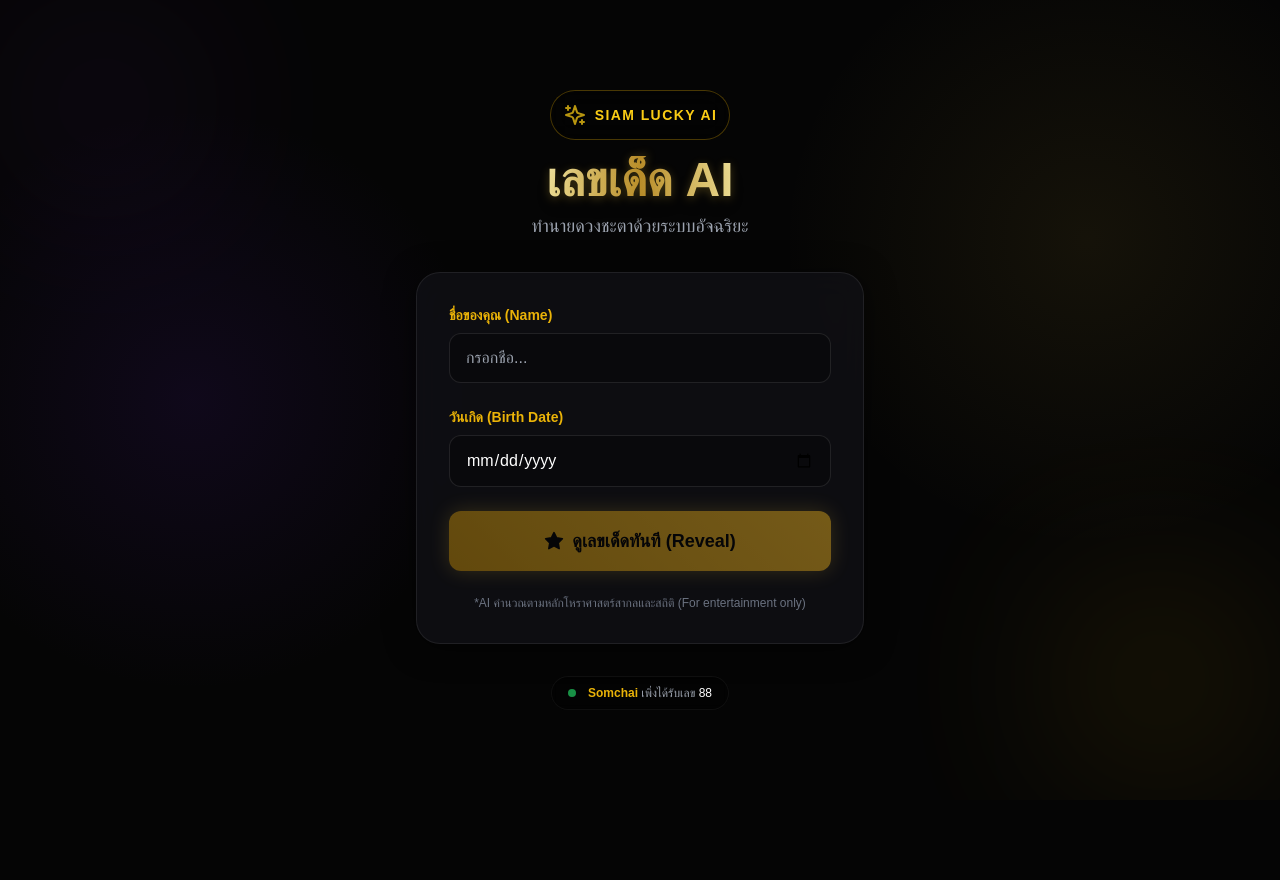
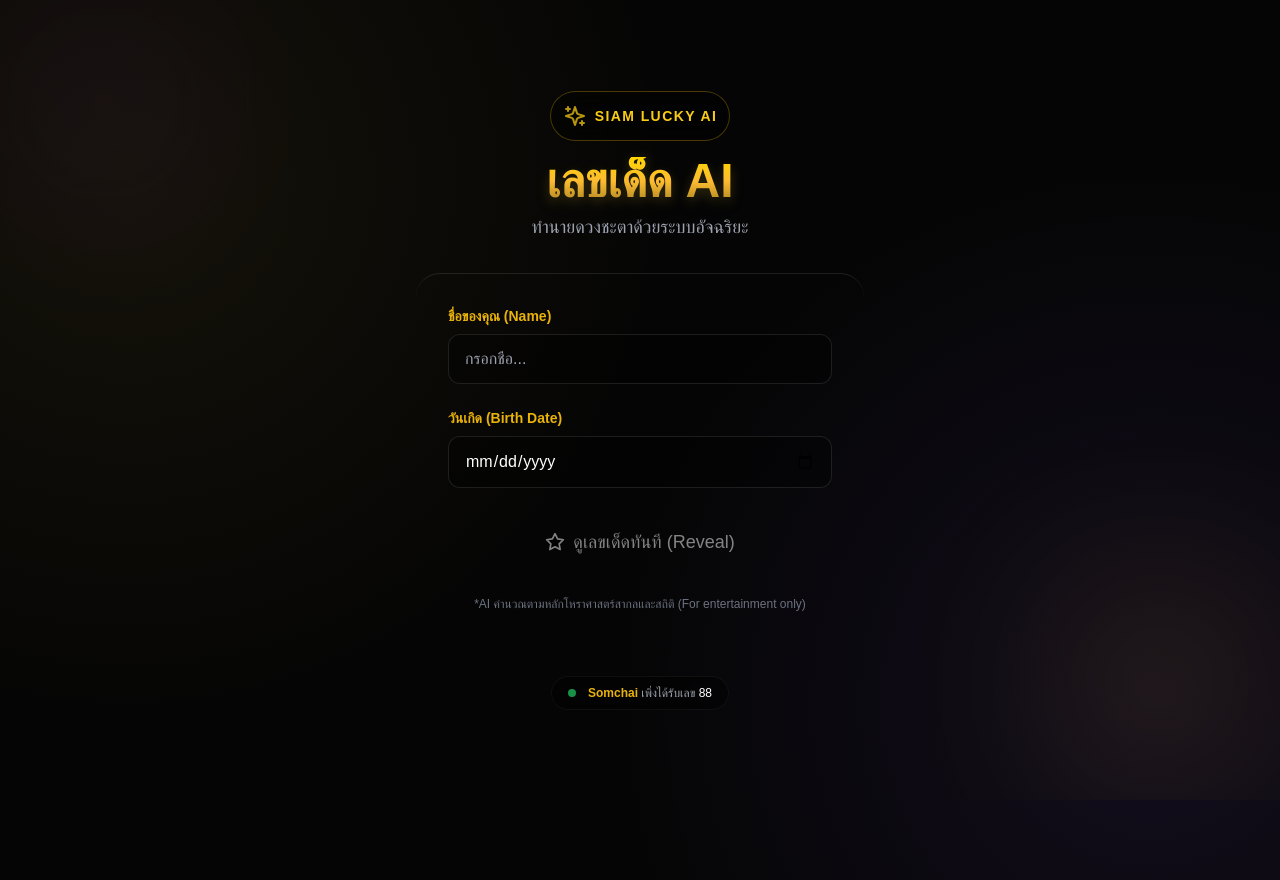
Before and after one commit to noobhac123/SiamLuckyAI, a Next.js app: page / in a window 1280 px wide. Before the commit the page ends 800 px from the top, so only its background shows below. Built offline with nearby package versions, Linux system fonts and the light colour scheme.

Commit message:
Refactor global styles and enhance button designs
Updated styles for various elements including buttons, backgrounds, and gradients. Added new variables and adjusted existing ones for improved design.

```diff
--- a/app/globals.css
+++ b/app/globals.css
@@ -5,73 +5,101 @@
 :root {
   --foreground-rgb: 255, 255, 255;
   --gold-primary: #D4AF37;
-  --gold-secondary: #FFD700;
+  --gold-shiny: #FDD835;
   --dark-bg: #050505;
+  --dark-card: #121212;
 }
 
 body {
   color: rgb(var(--foreground-rgb));
   background: var(--dark-bg);
   background-image:
-    radial-gradient(circle at 15% 50%, rgba(76, 29, 149, 0.15) 0%, transparent 25%),
-    radial-gradient(circle at 85% 30%, rgba(212, 175, 55, 0.08) 0%, transparent 25%);
+    radial-gradient(circle at 10% 20%, rgba(212, 175, 55, 0.08) 0%, transparent 40%),
+    radial-gradient(circle at 90% 80%, rgba(139, 92, 246, 0.1) 0%, transparent 40%);
   min-height: 100vh;
-  font-family: 'Sarabun', sans-serif; /* Thai Friendly Font */
+  padding-bottom: 80px; /* Space for Bottom Nav */
+  font-family: 'Sarabun', sans-serif;
+  overflow-x: hidden;
 }
 
-/* Premium Gold Text Gradient */
+/* Premium Gold Text */
+.text-gold {
+  color: var(--gold-primary);
+}
+
 .text-gold-gradient {
-  background: linear-gradient(to right, #BF953F, #FCF6BA, #B38728, #FBF5B7, #AA771C);
+  background: linear-gradient(to bottom, #FFD700, #FDB931, #9E7922);
   -webkit-background-clip: text;
   background-clip: text;
   color: transparent;
-  text-shadow: 0px 2px 10px rgba(212, 175, 55, 0.3);
+  text-shadow: 0px 4px 12px rgba(253, 216, 53, 0.2);
 }
 
-/* Ultra Glass Card */
-.glass-panel {
-  background: rgba(18, 18, 24, 0.7);
-  backdrop-filter: blur(16px);
-  -webkit-backdrop-filter: blur(16px);
+/* Glass Card */
+.glass-card {
+  background: rgba(20, 20, 25, 0.6);
+  backdrop-filter: blur(20px);
+  -webkit-backdrop-filter: blur(20px);
   border: 1px solid rgba(255, 255, 255, 0.08);
-  box-shadow: 0 4px 30px rgba(0, 0, 0, 0.5);
+  box-shadow: 0 8px 32px rgba(0, 0, 0, 0.5);
 }
 
-.glass-panel-gold {
-  border: 1px solid rgba(212, 175, 55, 0.3);
-  box-shadow: 0 0 15px rgba(212, 175, 55, 0.1);
+.glass-card-gold {
+  border: 1px solid rgba(212, 175, 55, 0.4);
+  box-shadow: 0 0 25px rgba(212, 175, 55, 0.15);
 }
 
-/* Magic Button */
-.btn-gold {
-  background: linear-gradient(45deg, #b8860b, #daa520, #ffd700);
-  background-size: 200% auto;
+/* Buttons */
+.btn-premium {
+  background: linear-gradient(135deg, #FFD700 0%, #D4AF37 100%);
   color: #000;
-  font-weight: bold;
-  transition: 0.5s;
-  box-shadow: 0 0 20px rgba(212, 175, 55, 0.4);
+  font-weight: 800;
+  text-transform: uppercase;
+  letter-spacing: 1px;
+  box-shadow: 0 4px 15px rgba(212, 175, 55, 0.4);
+  transition: all 0.3s ease;
+  position: relative;
+  overflow: hidden;
 }
 
-.btn-gold:hover {
-  background-position: right center;
-  box-shadow: 0 0 30px rgba(212, 175, 55, 0.6);
-  transform: scale(1.02);
+.btn-premium::after {
+  content: '';
+  position: absolute;
+  top: 0;
+  left: -100%;
+  width: 100%;
+  height: 100%;
+  background: linear-gradient(90deg, transparent, rgba(255,255,255,0.4), transparent);
+  transition: 0.5s;
 }
 
-/* Loading Animation */
-.spinner-gold {
-  border: 4px solid rgba(255, 255, 255, 0.1);
-  border-left-color: #D4AF37;
-  border-radius: 50%;
-  width: 40px;
-  height: 40px;
-  animation: spin 1s linear infinite;
+.btn-premium:hover::after {
+  left: 100%;
 }
 
-@keyframes spin {
-  0% { transform: rotate(0deg); }
-  100% { transform: rotate(360deg); }
+.btn-premium:active {
+  transform: scale(0.98);
 }
 
-/* Thai Font Import (You would typically add this in layout head, using system fallback for now) */
-@import url('https://fonts.googleapis.com/css2?family=Sarabun:wght@300;400;600;800&display=swap');
+/* Animations */
+@keyframes shine {
+  0% { background-position: -200% center; }
+  100% { background-position: 200% center; }
+}
+
+.animate-gold-border {
+  background: linear-gradient(90deg, transparent, #FFD700, transparent);
+  background-size: 200% 100%;
+  animation: shine 2s infinite linear;
+}
+
+/* Monitag Ad Placeholder Styles */
+.ad-slot {
+  background: rgba(255, 255, 255, 0.02);
+  border: 1px dashed rgba(255, 255, 255, 0.1);
+  display: flex;
+  align-items: center;
+  justify-content: center;
+  overflow: hidden;
+  margin: 1rem 0;
+}
```
